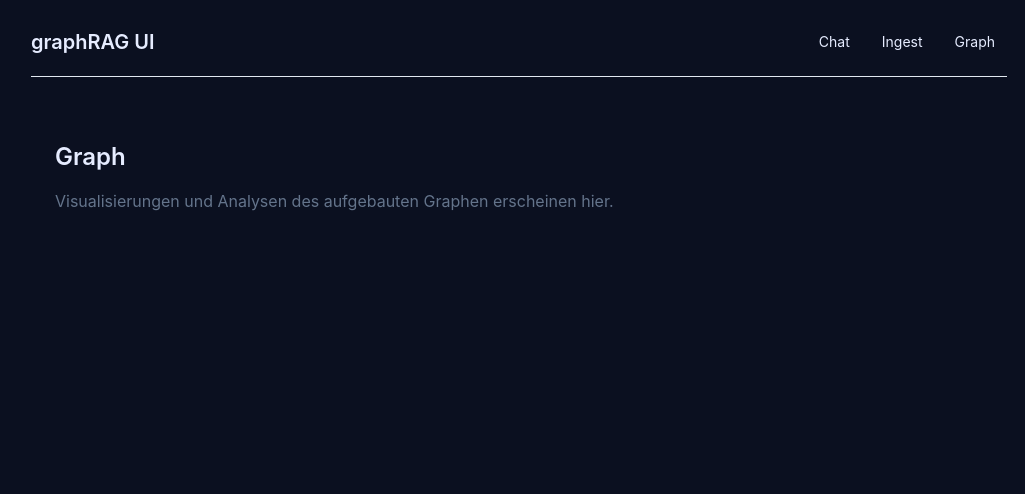
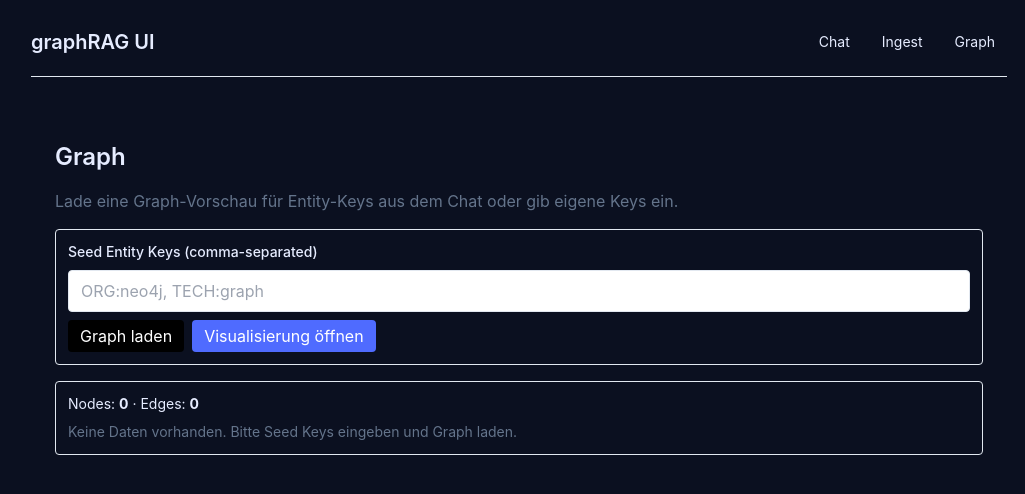
Before and after one commit to patrickfroe/graphRAG, a Next.js app in the folder ui/: page /graph in a window 1280 px wide. Shown: the top 494 px of the page, without its empty margins (121-1146 px from the left). Built offline with nearby package versions, Linux system fonts and the light colour scheme.

Commit message:
Fix Graph page by loading and rendering graph previews

```diff
--- a/ui/app/chat/page.tsx
+++ b/ui/app/chat/page.tsx
@@ -70,6 +70,11 @@ export default function ChatPage() {
       ]);
 
       setGraphData(response.graph_evidence?.preview);
+      window.localStorage.setItem("graph-preview", JSON.stringify(response.graph_evidence?.preview ?? null));
+      window.localStorage.setItem(
+        "graph-seed-keys",
+        JSON.stringify(response.graph_evidence?.seed_entity_keys ?? []),
+      );
       setActiveTab("sources");
     } catch (err) {
       setError(err instanceof Error ? err.message : "Chat request failed");
--- a/ui/app/graph/page.tsx
+++ b/ui/app/graph/page.tsx
@@ -1,8 +1,109 @@
+"use client";
+
+import { useEffect, useMemo, useState } from "react";
+
+import GraphModal from "../../components/GraphModal";
+import { graphPreview } from "../../lib/api";
+import type { GraphPreview } from "../../types";
+
+function parseSeedInput(input: string): string[] {
+  return input
+    .split(",")
+    .map((value) => value.trim())
+    .filter(Boolean);
+}
+
 export default function GraphPage() {
+  const [seedInput, setSeedInput] = useState("");
+  const [preview, setPreview] = useState<GraphPreview | undefined>(undefined);
+  const [loading, setLoading] = useState(false);
+  const [error, setError] = useState<string | null>(null);
+  const [modalOpen, setModalOpen] = useState(false);
+
+  useEffect(() => {
+    const savedPreviewRaw = window.localStorage.getItem("graph-preview");
+    const savedSeedKeysRaw = window.localStorage.getItem("graph-seed-keys");
+
+    if (savedSeedKeysRaw) {
+      const parsedSeedKeys = JSON.parse(savedSeedKeysRaw) as string[];
+      setSeedInput(parsedSeedKeys.join(", "));
+    }
+
+    if (savedPreviewRaw) {
+      const parsedPreview = JSON.parse(savedPreviewRaw) as GraphPreview | null;
+      if (parsedPreview) {
+        setPreview(parsedPreview);
+      }
+    }
+  }, []);
+
+  const seedKeys = useMemo(() => parseSeedInput(seedInput), [seedInput]);
+
+  const handleLoad = async () => {
+    setError(null);
+    setLoading(true);
+
+    try {
+      const response = await graphPreview(seedKeys);
+      setPreview(response);
+      window.localStorage.setItem("graph-preview", JSON.stringify(response));
+      window.localStorage.setItem("graph-seed-keys", JSON.stringify(seedKeys));
+    } catch (err) {
+      setError(err instanceof Error ? err.message : "Graph preview failed");
+      setPreview(undefined);
+    } finally {
+      setLoading(false);
+    }
+  };
+
   return (
     <section className="space-y-4">
       <h2 className="text-2xl font-semibold">Graph</h2>
-      <p className="text-muted-foreground">Visualisierungen und Analysen des aufgebauten Graphen erscheinen hier.</p>
+      <p className="text-muted-foreground">Lade eine Graph-Vorschau für Entity-Keys aus dem Chat oder gib eigene Keys ein.</p>
+
+      <div className="space-y-2 rounded border p-3">
+        <label className="block text-sm font-medium" htmlFor="seed-keys">
+          Seed Entity Keys (comma-separated)
+        </label>
+        <input
+          id="seed-keys"
+          className="w-full rounded border px-3 py-2"
+          value={seedInput}
+          onChange={(event) => setSeedInput(event.target.value)}
+          placeholder="ORG:neo4j, TECH:graph"
+        />
+        <div className="flex gap-2">
+          <button
+            type="button"
+            className="rounded bg-black px-3 py-1 text-white disabled:cursor-not-allowed disabled:opacity-60"
+            onClick={handleLoad}
+            disabled={loading}
+          >
+            {loading ? "Lade..." : "Graph laden"}
+          </button>
+          <button
+            type="button"
+            className="rounded border px-3 py-1"
+            onClick={() => setModalOpen(true)}
+            disabled={!preview || preview.nodes.length === 0}
+          >
+            Visualisierung öffnen
+          </button>
+        </div>
+      </div>
+
+      {error && <p className="rounded border border-red-400 bg-red-50 p-2 text-sm text-red-700">{error}</p>}
+
+      <div className="rounded border p-3 text-sm">
+        <p>
+          Nodes: <strong>{preview?.nodes.length ?? 0}</strong> · Edges: <strong>{preview?.edges.length ?? 0}</strong>
+        </p>
+        {(preview?.nodes.length ?? 0) === 0 && (
+          <p className="mt-2 text-muted-foreground">Keine Daten vorhanden. Bitte Seed Keys eingeben und Graph laden.</p>
+        )}
+      </div>
+
+      <GraphModal open={modalOpen} preview={preview} onClose={() => setModalOpen(false)} />
     </section>
   );
 }
--- a/ui/lib/api.ts
+++ b/ui/lib/api.ts
@@ -1,4 +1,4 @@
-import type { ChatRequest, ChatResponse, GraphPreview } from "../types";
+import type { ChatRequest, ChatResponse, GraphPreview, QueryResponse } from "../types";
 
 const API_BASE = "http://localhost:8000";
 
@@ -45,7 +45,7 @@ export async function chat(payload: ChatRequest): Promise<ChatResponse> {
 export async function graphPreview(seedEntityKeys: string[]): Promise<GraphPreview> {
   const params = new URLSearchParams();
   if (seedEntityKeys.length > 0) {
-    params.set("seed_entity_keys", seedEntityKeys.join(","));
+    params.set("entity_keys", seedEntityKeys.join(","));
   }
 
   return requestJson<GraphPreview>(`${API_BASE}/graph/preview?${params.toString()}`, {
@@ -89,3 +89,12 @@ export async function ingestDocuments(documents: string[]): Promise<{ ingested:
     });
   }
 }
+
+
+export async function runQuery(payload: { query: string }): Promise<QueryResponse> {
+  const response = await chat({ query: payload.query });
+  return {
+    answer: response.answer,
+    sources: response.sources.map((source) => source.source_id || source.chunk_id),
+  };
+}
--- a/ui/types.ts
+++ b/ui/types.ts
@@ -99,3 +99,9 @@ export type ChatResponse = {
     warnings?: string[];
   };
 };
+
+
+export type QueryResponse = {
+  answer: string;
+  sources: string[];
+};
```
